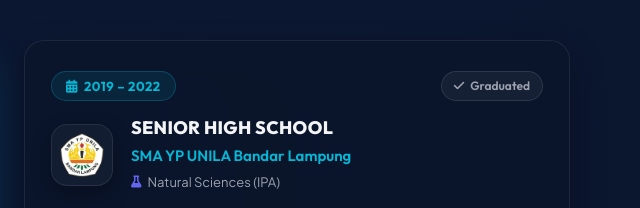
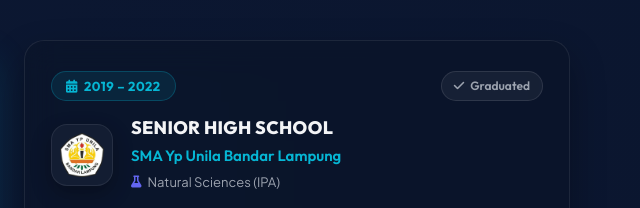
Before and after one commit to zakqy/portofolio, a plain HTML site: page index.html in a window 1280 px wide. Shown: the part 2286-2494 px from the top of the page, 630-1270 px from the left. Drawn offline with nearby package versions, Linux system fonts and the light colour scheme.

Commit message:
Update index.html

```diff
--- a/index.html
+++ b/index.html
@@ -246,7 +246,7 @@
                     </div>
                     <div class="edu-text">
                         <h2 class="edu-degree">SENIOR HIGH SCHOOL</h2>
-                        <h3 class="edu-institution">SMA YP UNILA Bandar Lampung</h3>
+                        <h3 class="edu-institution">SMA Yp Unila Bandar Lampung</h3>
                         <p class="edu-major"><i class="fa-solid fa-flask"></i> Natural Sciences (IPA)</p>
                     </div>
                 </div>
```
